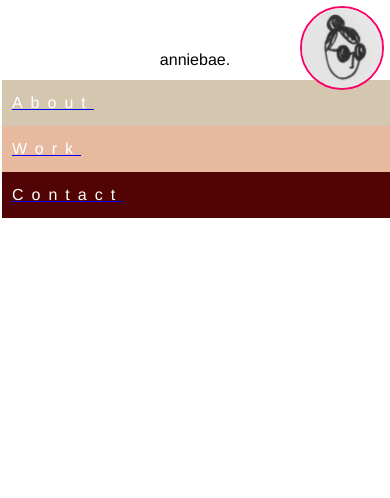
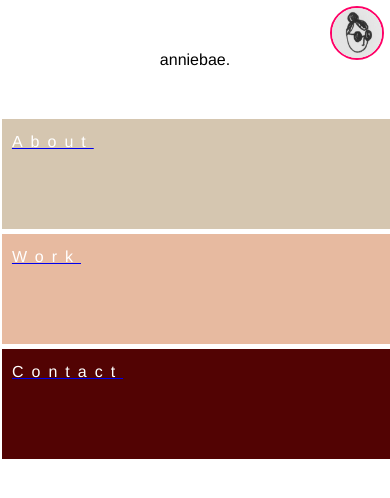
Before and after one commit to anniebae/react_palette, a React app: page / in a window 390 px wide. Built offline with nearby package versions, Linux system fonts and the light colour scheme.

Commit message:
rwd about

```diff
--- a/src/components/App/styles.scss
+++ b/src/components/App/styles.scss
@@ -126,11 +126,32 @@ html, body {
 
 @media screen and (max-width: 640px) {
 	html, body {
+		.appWrapper {
+			.icon {
+				.images {
+					width: 50px;
+				}
+			}
+		}
+		.home-page {
+			.content-wrapper {
+				padding-top: 50px;
+
+				.content-subj {
+					height: 100px;
+					margin-bottom: 5px;
+				}
+			}
+		}
 		.fixed-left {
-			height: 150px;
+			height: 120px;
 			width: 100%;
 			bottom: 0;
 			top: initial;
+
+			p {
+			    font-size: xx-large;
+			}
 		}
 	}
 }
```
Also changed, not shown: src/components/About/styles.css, src/components/App/styles.css, 3 other files.
